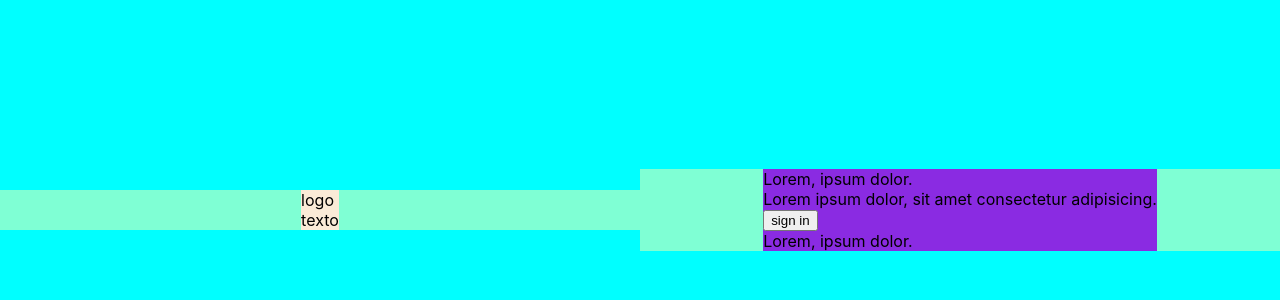
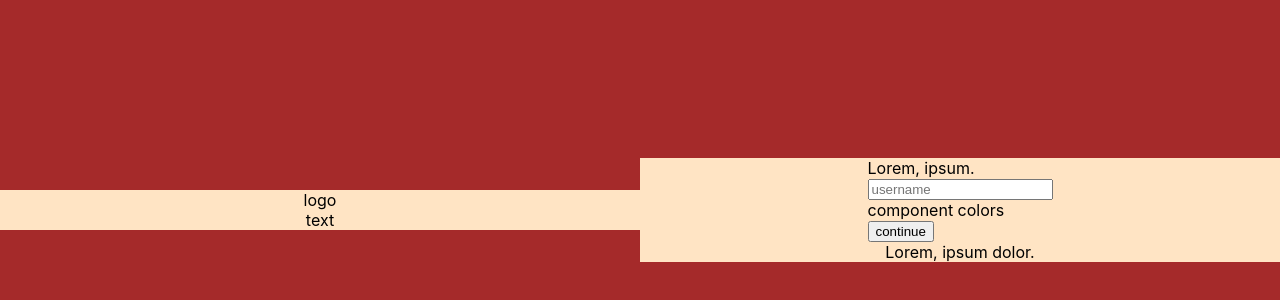
Before and after one commit to Elizabethgc091/Dev_United, a React (Create React App) app: page /register in a window 1280 px wide. Shown: the part 190-490 px from the top of the page. Built offline with nearby package versions, Linux system fonts and the light colour scheme; no server answers.

Commit message:
creation page register

```diff
--- a/package.json
+++ b/package.json
@@ -9,6 +9,7 @@
     "firebase": "^8.10.1",
     "react": "^17.0.2",
     "react-dom": "^17.0.2",
+    "react-router-dom": "^6.2.2",
     "react-scripts": "5.0.0",
     "web-vitals": "^2.1.4"
   },
--- a/src/App.js
+++ b/src/App.js
@@ -1,17 +1,23 @@
 /** Dependencies */
 import React from "react";
+import { BrowserRouter, Route, Routes } from "react-router-dom";
 
 /** Firebase Service */
-import { db } from "./firebaseService/firebase";
 
 /** components */
-import Home from "./components/home/Home";
+import Home from "./components/pages/home/Home";
+import RegisterPage from "./components/pages/register/RegisterPage";
 
 function App() {
   return (
-    <div className="App">
-      <Home />
-    </div>
+    <BrowserRouter>
+      <div className="App">
+        <Routes>
+          <Route path="/" element={<Home />}></Route>
+          <Route path="/register" element={<RegisterPage />}></Route>
+        </Routes>
+      </div>
+    </BrowserRouter>
   );
 }
 
--- a/src/components/home/Home.jsx
+++ /dev/null
@@ -1,41 +0,0 @@
-/** Dependencies */
-import React, { useState } from "react";
-/** Style */
-import "./home.css";
-/** Firebase Services */
-import { auth, loginWithGoogle, logout } from "../../firebaseService/firebase";
-
-export default function Home() {
-  const [user, setUser] = useState(null);
-
-  auth.onAuthStateChanged((user) => {
-    setUser(user);
-  });
-
-  const handleClick = () => {};
-
-  return (
-    <>
-      <div className="home-page">
-        <div className="box-1">
-          <div className="container-logo">
-            <div>logo</div>
-            <div>texto</div>
-          </div>
-        </div>
-        <div className="box-2">
-          <div className="container-login">
-            <div>Lorem, ipsum dolor.</div>
-            <div>Lorem ipsum dolor, sit amet consectetur adipisicing.</div>
-            <div>
-              <button type="button" onClick={user ? logout : loginWithGoogle}>
-                sign in{" "}
-              </button>
-            </div>
-            <footer>Lorem, ipsum dolor.</footer>
-          </div>
-        </div>
-      </div>
-    </>
-  );
-}
--- /dev/null
+++ b/src/components/pages/home/Home.jsx
@@ -0,0 +1,52 @@
+/** Dependencies */
+import React, { useState } from "react";
+import { useNavigate } from "react-router-dom";
+/** Style */
+import "./home.css";
+/** Firebase Services */
+import {
+  auth,
+  loginWithGoogle,
+  logout,
+} from "../../../firebaseService/firebase";
+import { Navigate } from "react-router-dom";
+
+export default function Home() {
+  const navigate = useNavigate();
+  const [user, setUser] = useState(null);
+
+  auth.onAuthStateChanged((user) => {
+    setUser(user);
+  });
+
+  const handleClick = () => {};
+
+  return (
+    <>
+      {user === null ? (
+        <div className="home-page">
+          <div className="box-1">
+            <div className="container-logo">
+              <div>logo</div>
+              <div>texto</div>
+            </div>
+          </div>
+          <div className="box-2">
+            <div className="container-login">
+              <div>Lorem, ipsum dolor.</div>
+              <div>Lorem ipsum dolor, sit amet consectetur adipisicing.</div>
+              <div>
+                <button type="button" onClick={user ? logout : loginWithGoogle}>
+                  sign in{" "}
+                </button>
+              </div>
+              <footer>Lorem, ipsum dolor.</footer>
+            </div>
+          </div>
+        </div>
+      ) : (
+        navigate("/register")
+      )}
+    </>
+  );
+}
--- /dev/null
+++ b/src/components/pages/register/RegisterPage.jsx
@@ -0,0 +1,26 @@
+import React from "react";
+/**Style */
+import "./registerPage.css";
+export default function RegisterPage() {
+  return (
+    <>
+      <div className="register-page">
+        <div className="container-logo-register">
+          <div>logo</div>
+          <div>text</div>
+        </div>
+        <div className="container-register">
+          <div className="register">
+            <div>Lorem, ipsum.</div>
+            <input placeholder="username"></input>
+            <div>component colors</div>
+            <div>
+              <button>continue</button>
+            </div>
+          </div>
+          <footer>Lorem, ipsum dolor.</footer>
+        </div>
+      </div>
+    </>
+  );
+}
--- /dev/null
+++ b/src/components/pages/register/registerPage.css
@@ -0,0 +1,17 @@
+.register-page {
+  background-color: brown;
+  height: 100vh;
+  display: flex;
+  justify-content: center;
+  align-items: center;
+}
+
+.container-register,
+.container-logo-register {
+  background-color: bisque;
+  flex: 1;
+  display: flex;
+  flex-direction: column;
+  justify-content: center;
+  align-items: center;
+}
```
Also changed, not shown: src/components/pages/home/home.css (renamed from src/components/home/home.css), 1 other file (tests, documents, lock files or other folders).
